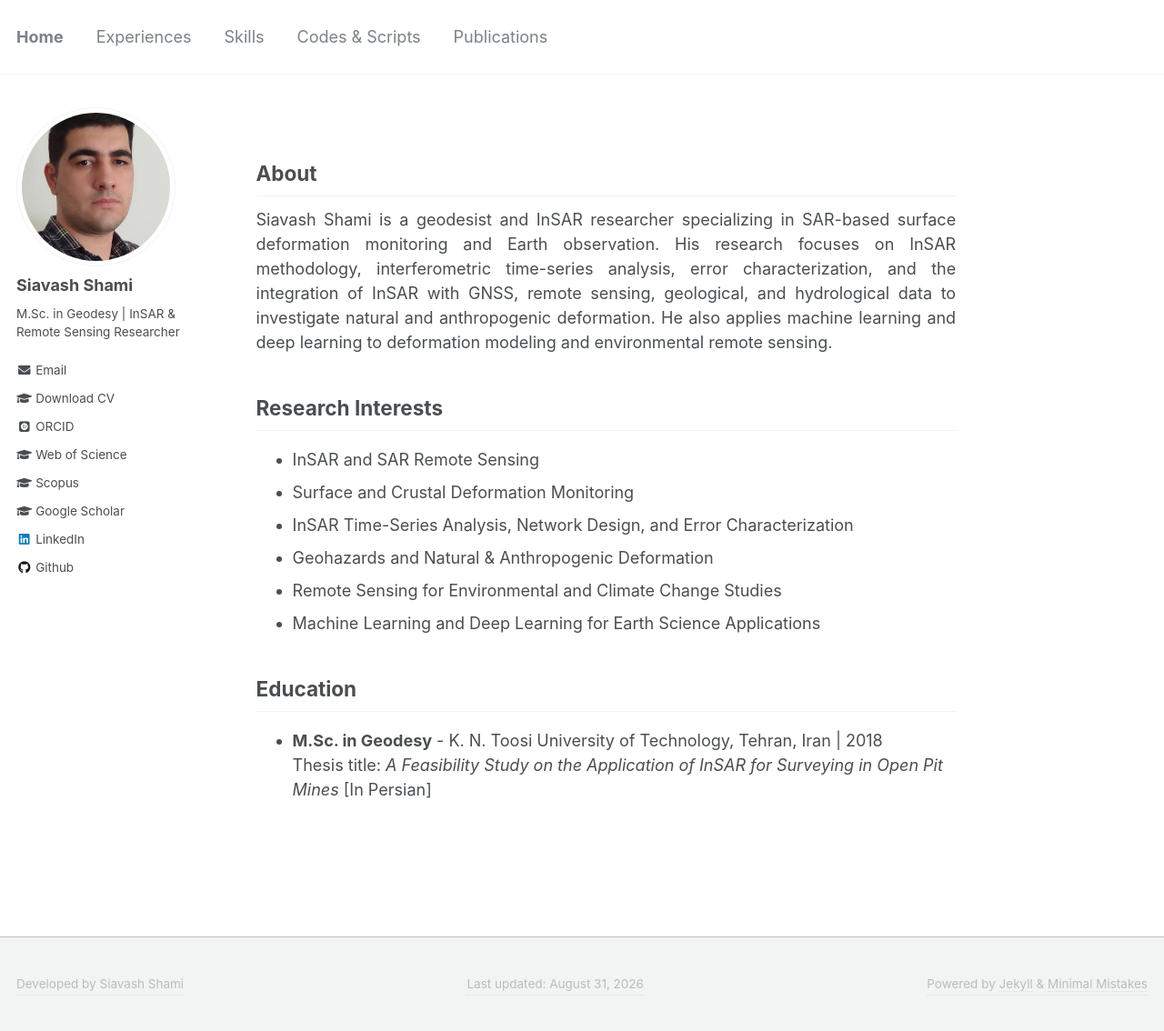
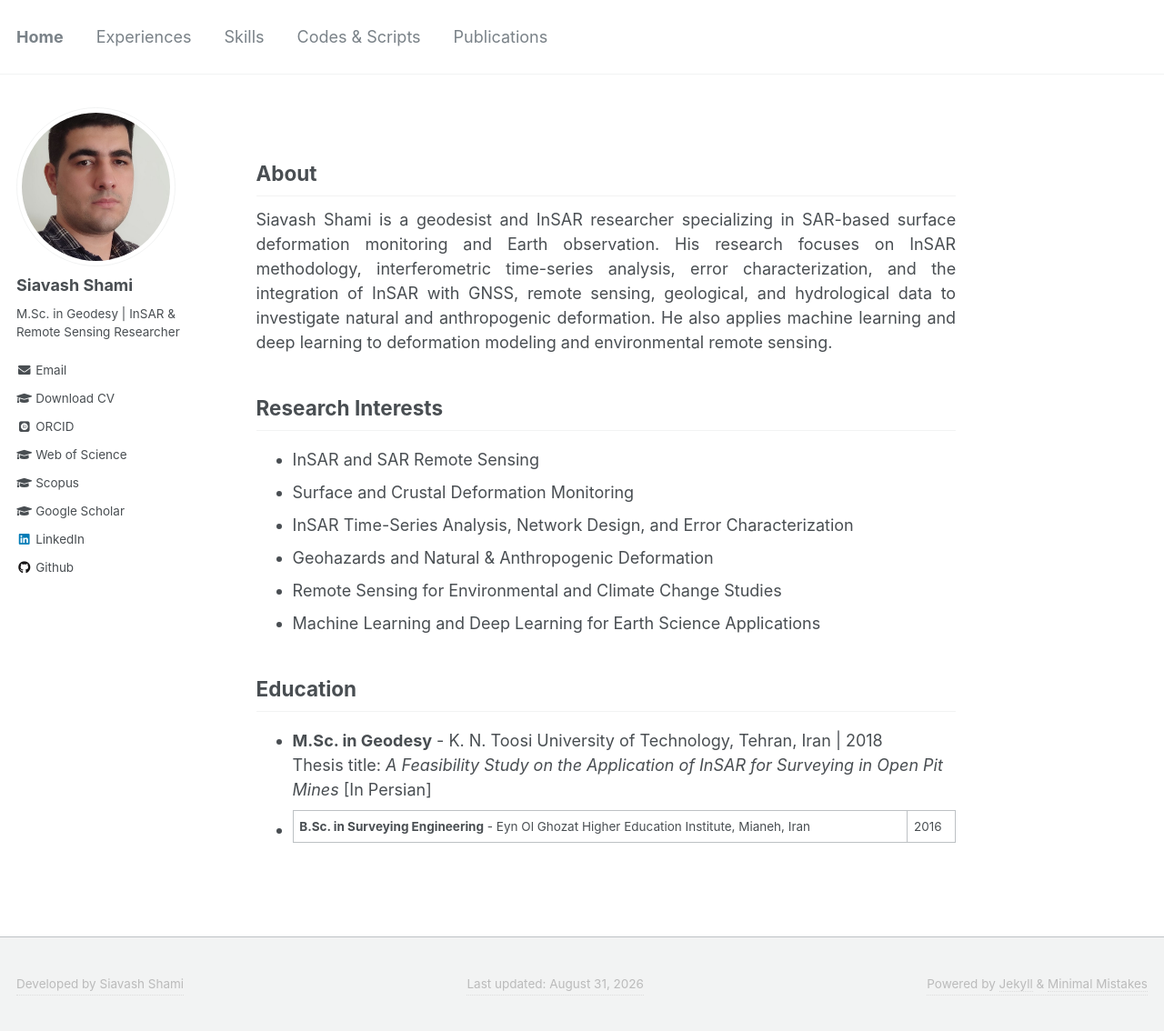
Before and after one commit to siavashshami/siavashshami.github.io, a Jekyll site: the page built from _pages/home.md, in a window 1280 px wide and 1134 px high. Shown: the whole window at 91% size. Built offline with Jekyll 4.4.1, drawn with Linux system fonts in a browser that asks for light colours; some web fonts are replaced.

Commit message:
Update home.md

```diff
--- a/_pages/home.md
+++ b/_pages/home.md
@@ -24,3 +24,4 @@ Siavash Shami is a geodesist and InSAR researcher specializing in SAR-based surf
 ## Education
 - **M.Sc. in Geodesy** - K. N. Toosi University of Technology, Tehran, Iran | 2018<br>
     Thesis title: <i>A Feasibility Study on the Application of InSAR for Surveying in Open Pit Mines</i> [In Persian]
+- **B.Sc. in Surveying Engineering** - Eyn Ol Ghozat Higher Education Institute, Mianeh, Iran | 2016
```
